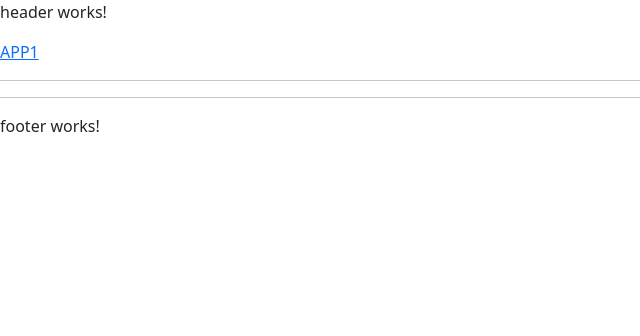
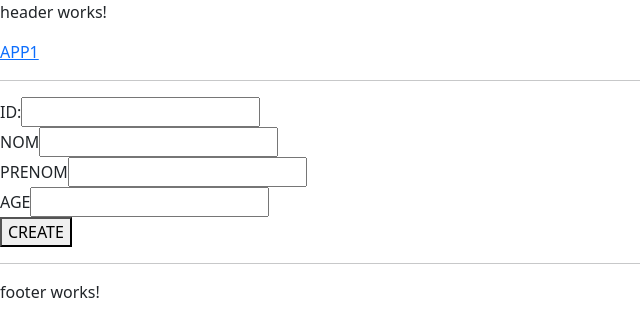
Before and after one commit to Nicendredi/CoursAngularAJC, an Angular app: page /app5 in a window 1280 px wide. Before the commit this address led to /. Shown: the top 336 px of the page, without its empty margins (0-640 px from the left). Built offline with nearby package versions, Linux system fonts and the light colour scheme.

Commit message:
data binding v1

```diff
--- a/src/app/app-routing.module.ts
+++ b/src/app/app-routing.module.ts
@@ -4,6 +4,7 @@ import { App1Component } from './app1/app1.component';
 import { App2Component } from './app2/app2.component';
 import { App3Component } from './app3/app3.component';
 import { App4Component } from './app4/app4.component';
+import { App5Component } from './app5/app5.component';
 import { AppcarrComponent } from './appcarr/appcarr.component';
 import { AppimgComponent } from './appimg/appimg.component';
 import { BsComponent } from './bs/bs.component';
@@ -17,6 +18,7 @@ const routes: Routes = [
   { path: 'app2', component: App2Component },
   { path: 'app3', component: App3Component },
   { path: 'app4', component: App4Component },
+  { path: 'app5', component: App5Component },
   { path: 'login', component: LoginComponent },
   { path: 'img', component: AppimgComponent },
   { path: 'carr', component: AppcarrComponent },
--- a/src/app/app.module.ts
+++ b/src/app/app.module.ts
@@ -18,6 +18,7 @@ import { LoginComponent } from './login/login.component';
 import { AppimgComponent } from './appimg/appimg.component';
 import { AppcarrComponent } from './appcarr/appcarr.component';
 import { App4Component } from './app4/app4.component';
+import { App5Component } from './app5/app5.component';
 
 @NgModule({
   declarations: [
@@ -34,7 +35,8 @@ import { App4Component } from './app4/app4.component';
     LoginComponent,
     AppimgComponent,
     AppcarrComponent,
-    App4Component
+    App4Component,
+    App5Component
   ],
   imports: [
     BrowserModule,
--- /dev/null
+++ b/src/app/app5/app5.component.html
@@ -0,0 +1,6 @@
+ID:<input type="number" name="id" [(ngModel)]="id"><br>
+NOM<input type="text" name="nom" [(ngModel)]="nom"><br>
+PRENOM<input type="text" name="prenom" [(ngModel)]="prenom"><br>
+AGE<input type="number" name="age" [(ngModel)]="age"><br>
+
+<button (click)="create()">CREATE</button>
--- /dev/null
+++ b/src/app/app5/app5.component.ts
@@ -0,0 +1,29 @@
+import { Component, OnInit } from '@angular/core';
+import { Personne } from "../personne";
+
+@Component({
+  selector: 'app-app5',
+  templateUrl: './app5.component.html',
+  styleUrls: ['./app5.component.css']
+})
+export class App5Component implements OnInit {
+  pe: Personne = new Personne();
+  id: number
+  nom: string
+  prenom: string
+  age: number
+
+  constructor() { }
+
+  ngOnInit(): void {
+  }
+
+  create() {
+    this.pe.id = this.id
+    this.pe.nom = this.nom
+    this.pe.prenom = this.prenom
+    this.pe.age = this.age
+    console.log(this.pe);
+  }
+
+}
--- a/src/app/personne.ts
+++ b/src/app/personne.ts
@@ -1,4 +1,5 @@
 export class Personne {
+    id: Number;
     nom: string;
     prenom: string;
     age: number;
```
Also changed, not shown: src/app/app5/app5.component.css (added), 1 other file (tests, documents, lock files or other folders).
